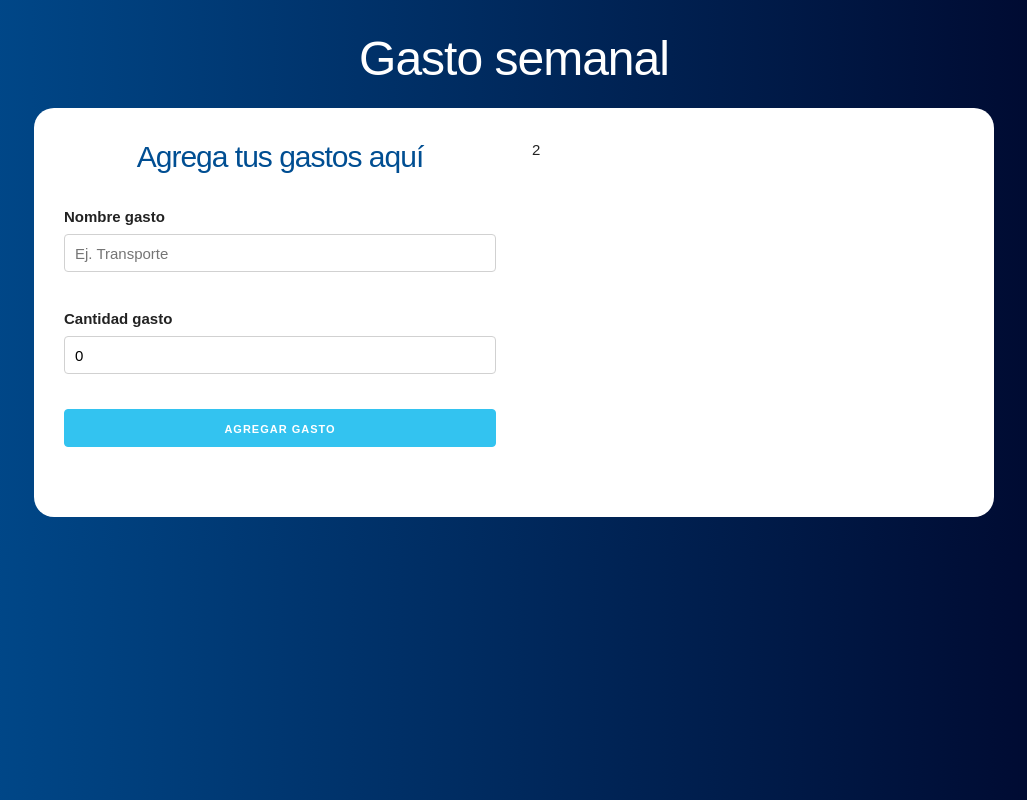
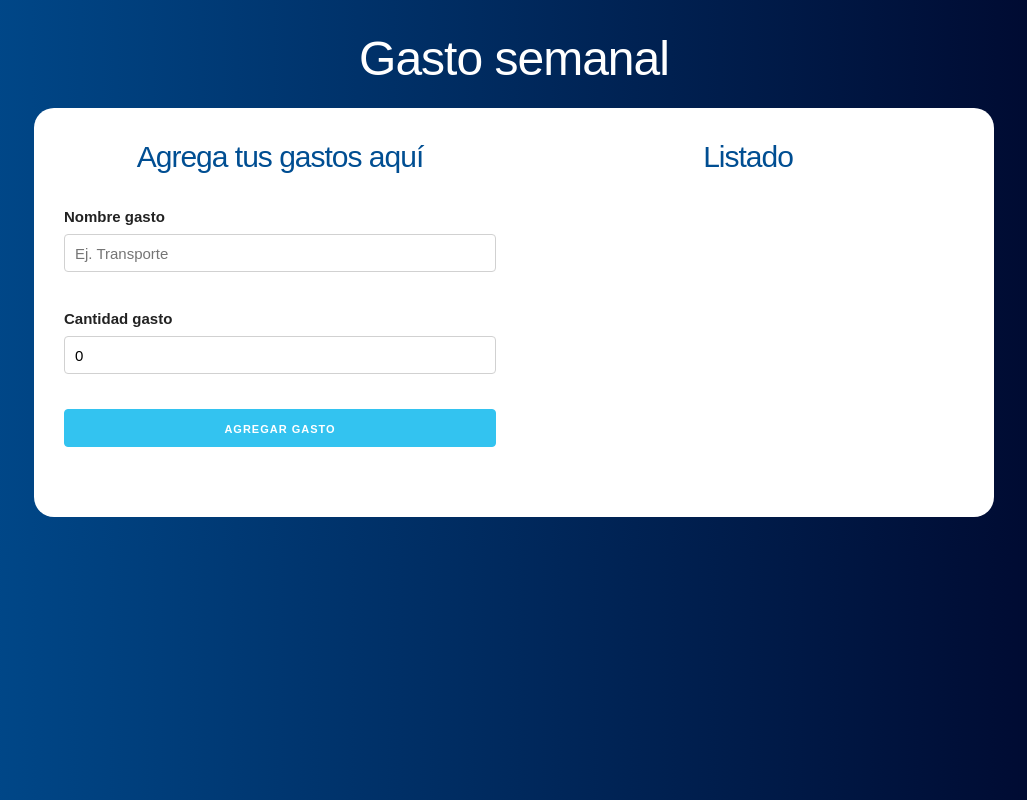
Before and after one commit to ianahernandez/react-presupuesto, a React (Create React App) app: page / in a window 1280 px wide. Both pictures are taken after typing "5" into the empty fields and a click on the input "Definir presupuesto". Shown: the whole page, without its empty margins (126-1153 px from the left). Built offline with nearby package versions, Linux system fonts and the light colour scheme.

Commit message:
Listado de gastos

```diff
--- a/src/App.js
+++ b/src/App.js
@@ -1,6 +1,7 @@
 import React, { useState } from 'react';
 import Pregunta from './components/Pregunta';
-import Formulario from './components/Formulario'
+import Formulario from './components/Formulario';
+import Listado from './components/Listado';
 
 function App() {
 
@@ -43,7 +44,9 @@
                         />
                       </div>
                       <div className="one-half column">
-                        2
+                        <Listado
+                          gastos={gastos}
+                        />
                       </div>
                   </div>
                 )
--- /dev/null
+++ b/src/components/Gasto.js
@@ -0,0 +1,12 @@
+import React from 'react';
+
+const Gasto = ({gasto}) => (
+    <li className="gastos">
+        <p>
+            {gasto.nombre}
+            <span className="gasto">$ {gasto.cantidad}</span>
+        </p>
+    </li>
+)
+
+export default Gasto;
--- /dev/null
+++ b/src/components/Listado.js
@@ -0,0 +1,21 @@
+import React from 'react';
+import Gasto from './Gasto';
+
+
+const Listado = ({gastos}) => {
+    return (
+        <div className="gastos-realizados">
+            <h2>Listado</h2>
+            {
+                gastos.map(gasto => (
+                    <Gasto
+                        gasto={gasto}
+                        key={gasto.id}
+                    />
+                ))
+            }
+        </div>
+     );
+}
+
+export default Listado;
```
Also changed, not shown: src/components/ControlPresupuesto.js (added, +7 -0 lines).
